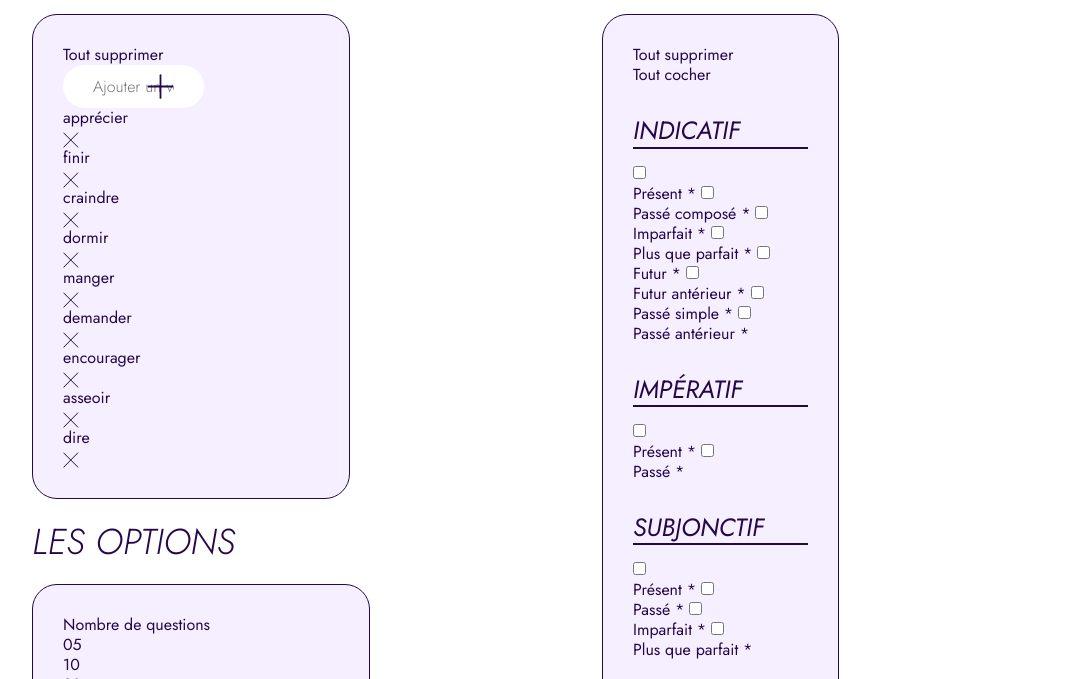
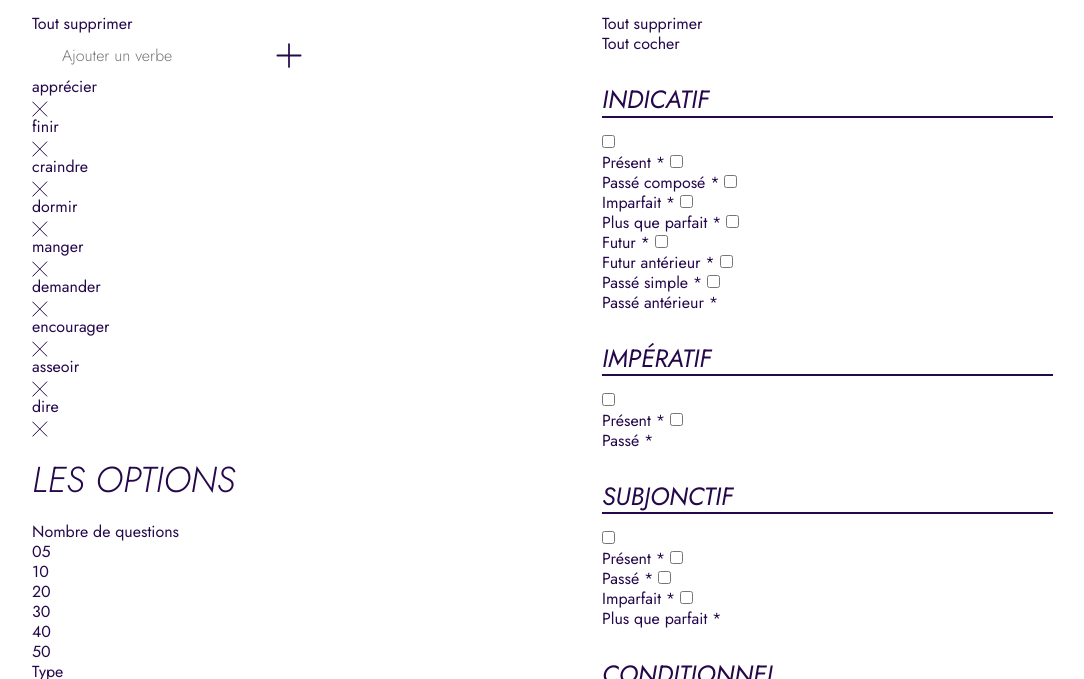
Before and after one commit to anaischassot/tatitotu, a website built with Parcel: page src/index.html in a window 1280 px wide. Shown: the part 666-1345 px from the top of the page, without its empty margins (50-1134 px from the left). Built offline with nearby package versions, Linux system fonts and the light colour scheme.

Commit message:
correction base

```diff
--- a/src/scss/_base.scss
+++ b/src/scss/_base.scss
@@ -32,6 +32,7 @@ body {
 
 a {
   color: inherit;
+  text-decoration: none;
 }
 
 img,
@@ -41,54 +42,49 @@ video {
   vertical-align: middle;
 }
 
-/* ====================================
-// base rules
-// ==================================== */
-
-// .row div {
-//   background: lightgray;
-//   border: 0.5px blue solid;
-//   margin-top: 30px;
-// }
+ul {
+  list-style: none;
+}
 
 h2 {
   font-size: 36px;
-  font-style: italic;
   font-weight: 300;
   text-transform: uppercase;
   margin: 20px 0;
 }
 
-.card {
-  background: rgba(238, 224, 255, 0.5);
-  border-radius: 25px;
-  border: 1px solid #25084b;
-  padding: 30px;
-  display: inline-block;
-}
-
 h3 {
   border-bottom: 2px solid #25084b;
   text-transform: uppercase;
-  font-weight: 400;
   font-size: 25px;
-  font-style: italic;
   margin: 30px 0 15px 0;
 }
 
+h2,
+h3 {
+  font-style: italic;
+}
+
+h3,
 h4 {
   font-weight: 400;
 }
 
 footer {
   background-color: #25084b;
-  margin-top: 30px;
+  margin-top: 40px;
   color: #e6daf2;
-  padding: 90px;
+  padding: 100px;
 }
 
 footer h3 {
   text-align: right;
   font-size: 24px;
   font-weight: 900;
+  margin: 0;
 }
+
+footer a:hover {
+  text-decoration: underline;
+  transition: text-decoration 0.3s;
+}
```
